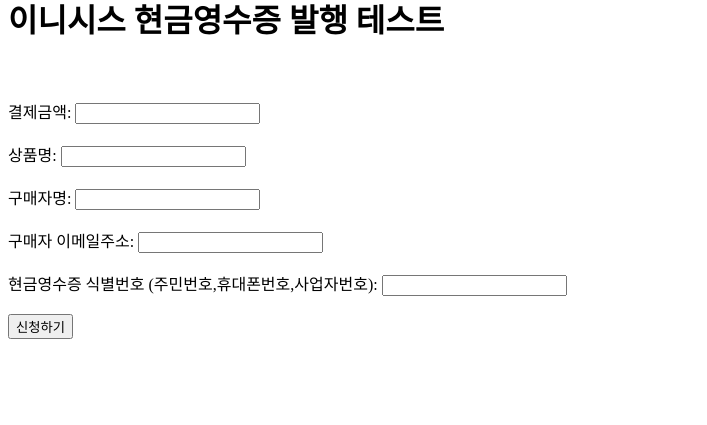
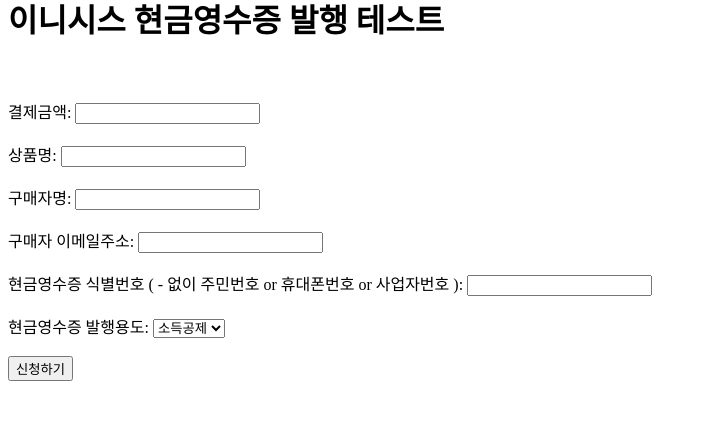
Before and after one commit to newyorkfc/fastapi-inicis-test, a FastAPI app: page / in a window 1280 px wide. Shown: the part 469-894 px from the top of the page, without its empty margins (0-707 px from the left). Before the commit the page ends 808 px from the top, so only its background shows below. Run offline with FastAPI, Linux system fonts and the light colour scheme.

Commit message:
root.html modified

```diff
--- a/templates/root.html
+++ b/templates/root.html
@@ -38,8 +38,13 @@
     <input id="buyerName" name="buyerName" type="text"><br><br>
     <label for="buyerEmail">구매자 이메일주소:</label>
     <input id="buyerEmail" name="buyerEmail" type="email"><br><br>
-    <label for="regNum">현금영수증 식별번호 (주민번호,휴대폰번호,사업자번호):</label>
+    <label for="regNum">현금영수증 식별번호 ( - 없이 주민번호 or 휴대폰번호 or 사업자번호 ):</label>
     <input id="regNum" name="regNum" type="text"><br><br>
+    <label for="useOpt">현금영수증 발행용도:</label>
+    <select id="useOpt" name="useOpt">
+        <option value="0">소득공제</option>
+        <option value="1">지출증빙</option>
+    </select><br><br>
     <input type="submit" value="신청하기">
 </form>
 <br><br>
```
